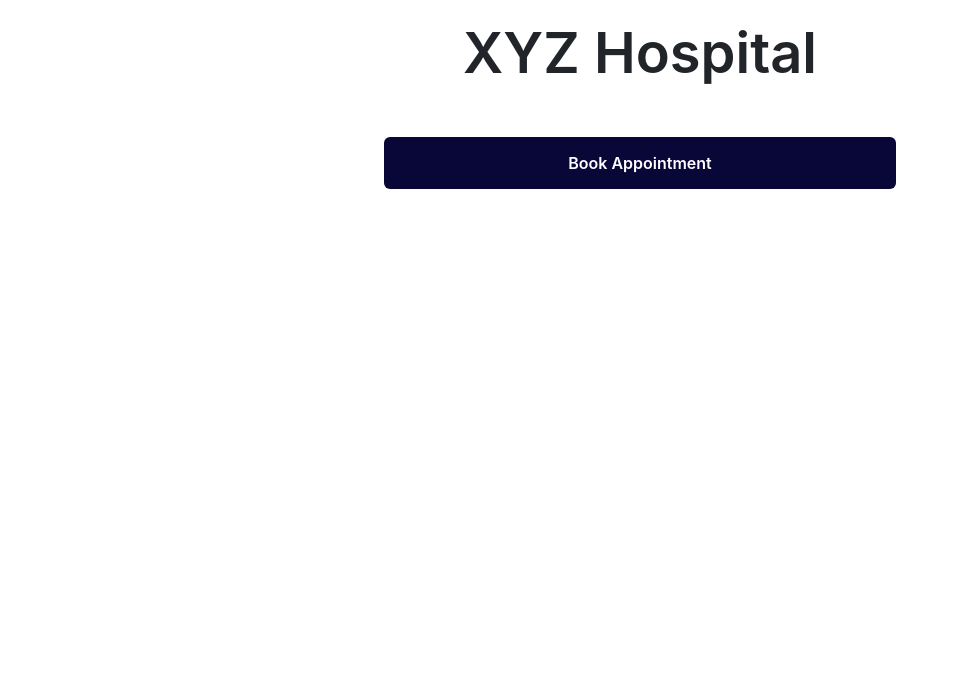
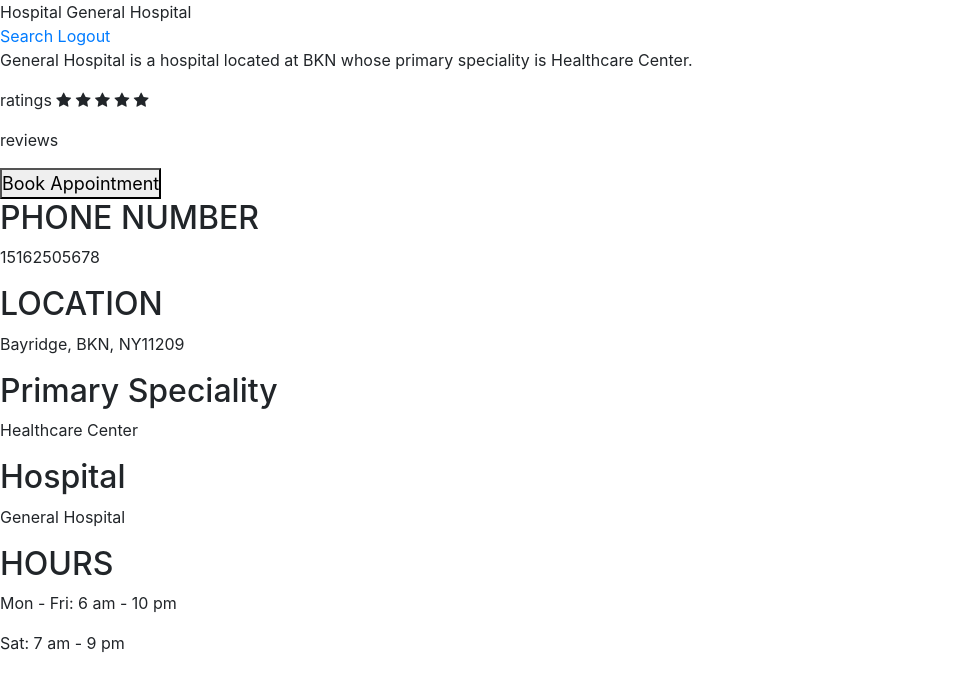
Before and after one commit to gcivil-nyu-org/Wednesday-Fall2023-Team-6, a Django app: page /hospital/1/ in a window 1280 px wide. Shown: the top 692 px of the page, without its empty margins (0-959 px from the left). Run offline with Django 4.2, Linux system fonts and the light colour scheme; data comes from the database, SQL or seed files in the repository.

Commit message:
hospital details page updated

```diff
--- a/hospital/templates/hospital/hospital_details.html
+++ b/hospital/templates/hospital/hospital_details.html
@@ -1,22 +1,127 @@
 {% load static %}
 <link rel="stylesheet" href="{% static 'hospital/css/hospitalDetailsStyle.css' %}">
-<script src="https://code.jquery.com/jquery-3.3.1.slim.min.js" integrity="sha384-q8i/X+965DzO0rT7abK41JStQIAqVgRVzpbzo5smXKp4YfRvH+8abtTE1Pi6jizo" crossorigin="anonymous"></script>
-<script src="https://cdn.jsdelivr.net/npm/popper.js@1.14.7/dist/umd/popper.min.js" integrity="sha384-UO2eT0CpHqdSJQ6hJty5KVphtPhzWj9WO1clHTMGa3JDZwrnQq4sF86dIHNDz0W1" crossorigin="anonymous"></script>
-<script src="https://cdn.jsdelivr.net/npm/bootstrap@4.3.1/dist/js/bootstrap.min.js" integrity="sha384-JjSmVgyd0p3pXB1rRibZUAYoIIy6OrQ6VrjIEaFf/nJGzIxFDsf4x0xIM+B07jRM" crossorigin="anonymous"></script>
+<link rel="stylesheet" href="https://cdn.jsdelivr.net/npm/bootstrap@4.3.1/dist/css/bootstrap.min.css"
+    integrity="sha384-ggOyR0iXCbMQv3Xipma34MD+dH/1fQ784/j6cY/iJTQUOhcWr7x9JvoRxT2MZw1T" crossorigin="anonymous">
+<script src="https://code.jquery.com/jquery-3.3.1.slim.min.js"
+    integrity="sha384-q8i/X+965DzO0rT7abK41JStQIAqVgRVzpbzo5smXKp4YfRvH+8abtTE1Pi6jizo"
+    crossorigin="anonymous"></script>
+<script src="https://cdn.jsdelivr.net/npm/popper.js@1.14.7/dist/umd/popper.min.js"
+    integrity="sha384-UO2eT0CpHqdSJQ6hJty5KVphtPhzWj9WO1clHTMGa3JDZwrnQq4sF86dIHNDz0W1"
+    crossorigin="anonymous"></script>
+<script src="https://cdn.jsdelivr.net/npm/bootstrap@4.3.1/dist/js/bootstrap.min.js"
+    integrity="sha384-JjSmVgyd0p3pXB1rRibZUAYoIIy6OrQ6VrjIEaFf/nJGzIxFDsf4x0xIM+B07jRM"
+    crossorigin="anonymous"></script>
+<link rel="stylesheet" href="https://cdnjs.cloudflare.com/ajax/libs/font-awesome/4.7.0/css/font-awesome.min.css">
 
-<div id="alert-container" class="alert alert-success alert-dismissible fade show fixed-alert" role="alert" style="display: none;">
+
+<div class="page">
+    <div id="alert-container" class="alert alert-success alert-dismissible fade show fixed-alert" role="alert"
+        style="display: none;">
         <strong><span id="alert_message">Hello There</span></strong>
         <button type="button" class="close" data-dismiss="alert" aria-label="Close">
             <span aria-hidden="true">&times;</span>
         </button>
     </div>
+    <head>
+        <meta charset="UTF-8">
+        <meta name="viewport" content="width=device-width, initial-scale=1.0">
+        <title>Hospital {{object.name}} </title>
+    </head>
+    <div class="header">
+        <!-- <img src="logo.png" alt="logo" class="logo"> -->
+        <span>Hospital {{object.name}}</span>
+        <nav>
+            <a href="#" id="searchLink">Search</a>
+            <a href="#">Logout</a>
+        </nav>
+    </div>
+    <div class="main-content">
+        <div class="background-jpg">
 
-<h1 id="hospital_heading" class="display-4">XYZ Hospital</h1>
-
-<div class="details-main-wrapper">
-    <button id="btn_book_hospital" class="formbold-btn" data-toggle="modal" data-target="#book_appointment_modal">Book Appointment</button>
+        </div>
+        <div class="detail-info">
+            <div class="description">
+                <p>{{object.name}} is
+                    a hospital located at {{object.borough}} whose primary
+                    speciality is {{object.facility_type}}. </p>
+            </div>
+            <div class="ratings">
+                <p>ratings
+                    <span class="fa fa-star checked"></span>
+                    <span class="fa fa-star checked"></span>
+                    <span class="fa fa-star checked"></span>
+                    <span class="fa fa-star"></span>
+                    <span class="fa fa-star"></span>
+                </p>
+                <p>reviews</p>
+            </div>
+            <button style="font-size:18px" class="book-appointment" data-toggle="modal"
+                data-target="#book_appointment_modal">Book Appointment
+            </button>
+        </div>
+    </div>
+    <div class="navigator">
+        <div class="navigator-item">
+            <h2>PHONE NUMBER</h2>
+            <p>{{object.phone}}</p>
+        </div>
+        <div class="navigator-item">
+            <h2>LOCATION</h2>
+            <p>{{object.location}}, {{object.borough}}, NY{{object.postal_code}}</p>
+        </div>
+        <div class="navigator-item">
+            <h2>Primary Speciality</h2>
+            <p>{{object.facility_type}}</p>
+        </div>
+        <div class="navigator-item">
+            <h2>Hospital</h2>
+            <p>{{object.name}}</p>
+        </div>
+        <div class="navigator-item">
+            <h2>HOURS</h2>
+            <p>Mon - Fri: 6 am - 10 pm</p>
+            <p>Sat: 7 am - 9 pm</p>
+        </div>
     </div>
 
     {% include "hospital/hospital_appointment_form.html" %}
+    <script src="{% static 'hospital/javascript/hospital_details.js' %}"></script>
+    <footer class="filled"></footer>
 
-<script src="{% static 'hospital/javascript/hospital_details.js' %}"></script>
+    <script>
+        $(document).ready(function () {
+            function openSearchPopup() {
+                // Fetch hospitals from the Django backend
+                $.ajax({
+                    url: '/get_hospitals/',  // Adjust the URL based on your actual URL configuration
+                    method: 'GET',
+                    dataType: 'json',
+                    success: function (data) {
+                        var hospitals = data.hospitals;
+
+                        // Construct HTML for displaying the list of hospitals
+                        var html = '<ul>';
+                        for (var i = 0; i < hospitals.length; i++) {
+                            html += '<li>' + hospitals[i].name + ' - ' + hospitals[i].facility_type + '</li>';
+                        }
+                        html += '</ul>';
+
+                        // Open a new pop-up window
+                        var popupWindow = window.open('', '_blank', 'width=600,height=400,scrollbars=yes');
+                        popupWindow.document.write(html);
+                    },
+                    error: function (error) {
+                        console.error('Error fetching hospitals:', error);
+                    }
+                });
+            }
+
+            $('#searchLink').click(function (e) {
+                e.preventDefault();
+                openSearchPopup();
+            });
+        });
+    </script>
+
+
+</div>
--- a/hospital/urls.py
+++ b/hospital/urls.py
@@ -1,4 +1,6 @@
 from django.urls import path
+
+from hospital.views import TempDetails, get_hospitals
 from . import views
 
 app_name = "hospital"
@@ -9,4 +11,6 @@
         views.book_appointment,
         name="book_appointment",
     ),
+    path("details/", TempDetails, name="details"),
+    path('get_hospitals/', get_hospitals, name='get_hospitals'),
 ]
--- a/hospital/views.py
+++ b/hospital/views.py
@@ -1,6 +1,6 @@
 from datetime import datetime
-from django.shortcuts import get_object_or_404
-from django.http import HttpResponse, HttpResponseBadRequest
+from django.shortcuts import get_object_or_404, render
+from django.http import HttpResponse, HttpResponseBadRequest, JsonResponse
 from django.views import generic
 from .models import Hospital, HospitalAppointment
 from user.models import User
@@ -14,6 +14,31 @@
 class HospitalDetailView(generic.DetailView):
     model = Hospital
     template_name = "hospital/hospital_details.html"
+
+    def get(self, request, *args, **kwargs):
+        return super().get(request, *args, **kwargs)
+
+def TempDetails(request):
+    template_name = "hospital/hospital_details.html"
+    return render(request, template_name)
+
+
+def get_hospitals(request):
+    # Query all hospitals from the database
+    hospitals = Hospital.objects.all()
+
+    # Convert queryset to a list of dictionaries
+    hospital_list = [
+        {
+            'name': hospital.name,
+            'facility_type': hospital.facility_type,
+            # Add other fields as needed
+        }
+        for hospital in hospitals
+    ]
+
+    # Return the list as JSON
+    return JsonResponse({'hospitals': hospital_list})
 
 
 @xframe_options_exempt
```
Also changed, not shown: hospital/static/hospital/css/hospitalDetailsStyle.css (+121 -30 lines), hospital/static/hospital/images/hospital1.jpg (added). Lines whose indentation alone changed are shown as unchanged.
